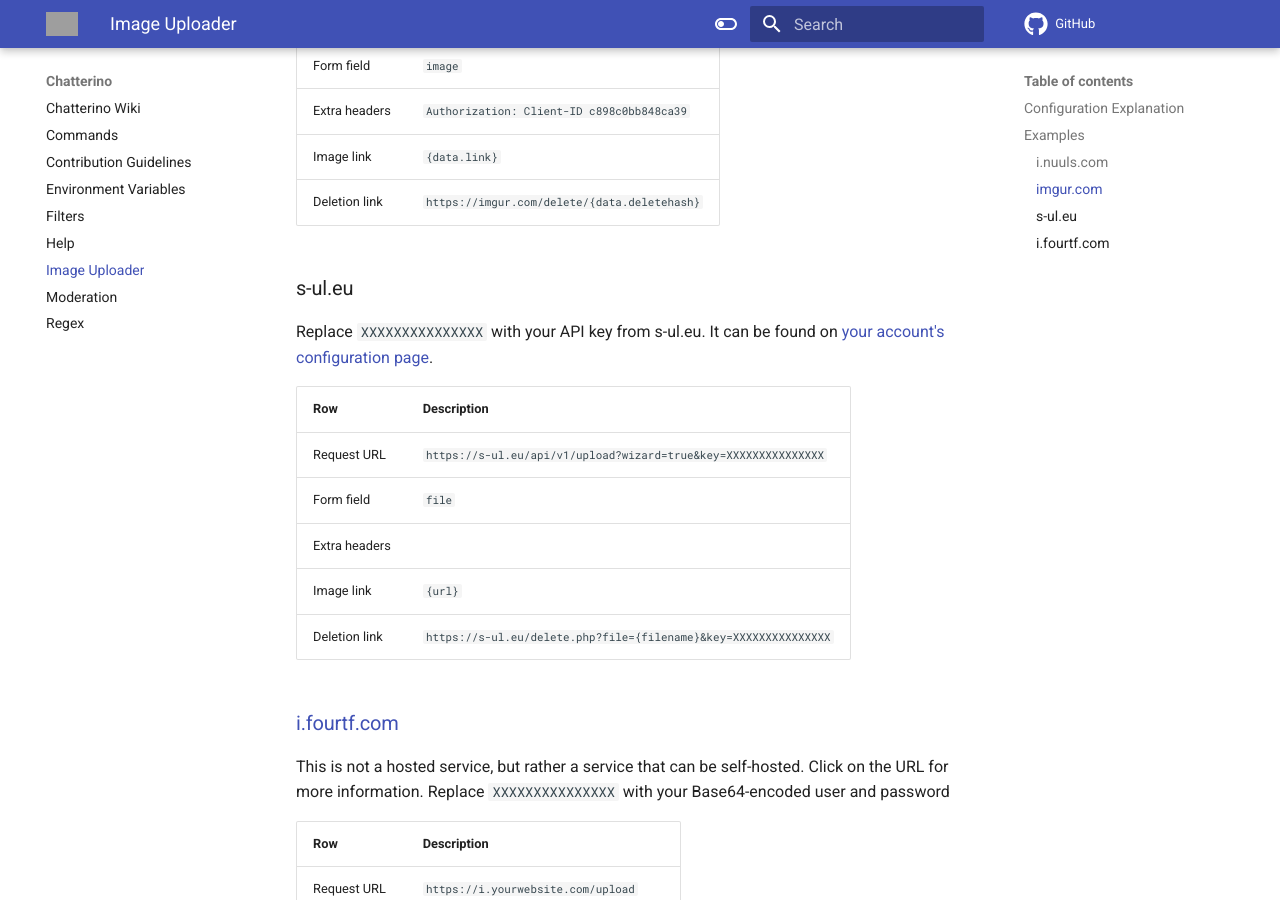
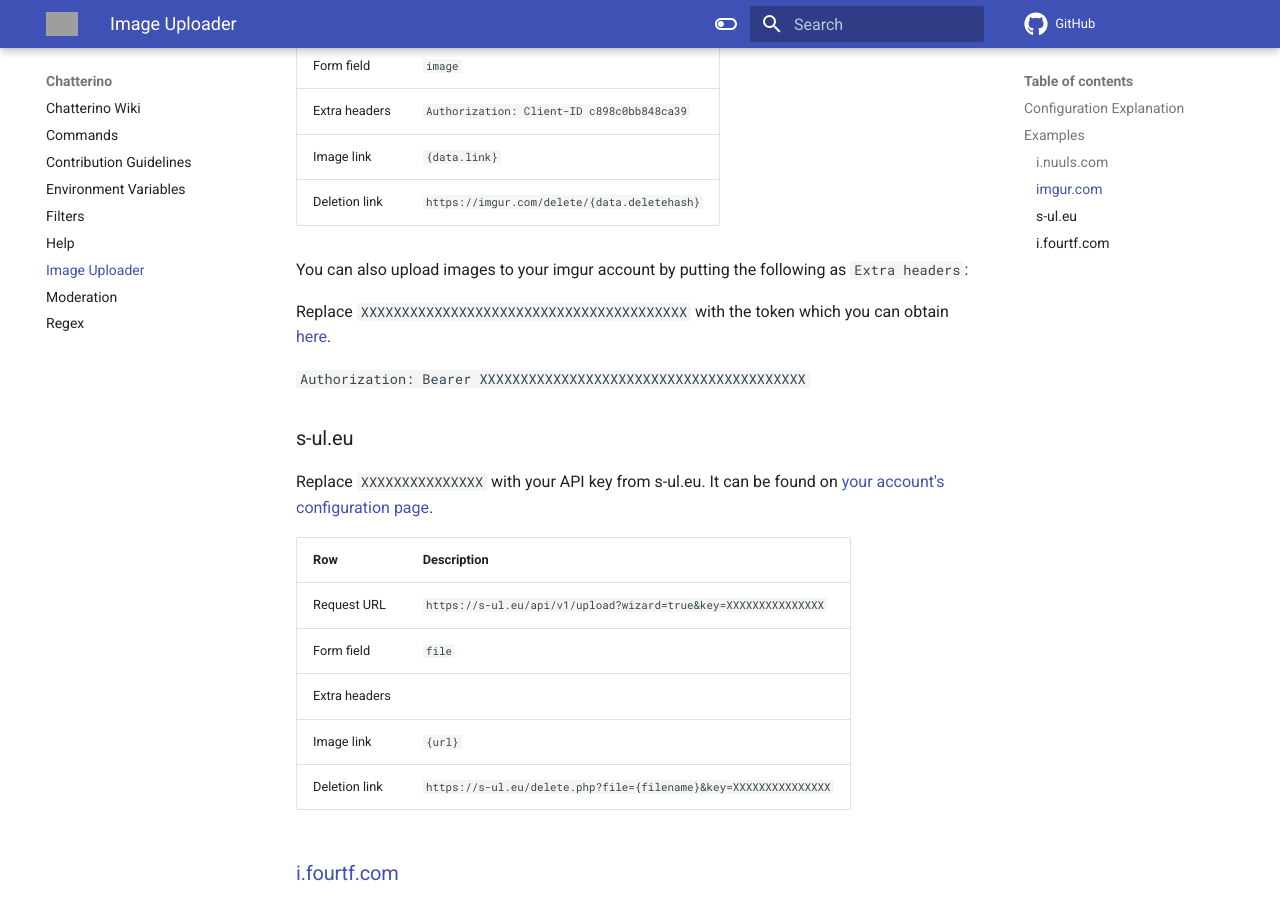
Before and after one commit to Chatterino/wiki, an MkDocs documentation site: the page built from docs/Image Uploader.md, in a window 1280 px wide and 900 px high, scrolled down 1357 px. Built offline with MkDocs 1.6.1 and Material for MkDocs 9.7.7, drawn with Linux system fonts in a browser that asks for light colours; comment, search, counter and statistics services are not loaded; grey boxes are pictures that could not be loaded.

Commit message:
Added information regarding ability to create own imgur token (#54)

```diff
--- a/docs/Image Uploader.md
+++ b/docs/Image Uploader.md
@@ -34,6 +34,12 @@
 |Image link|`{data.link}`|
 |Deletion link|`https://imgur.com/delete/{data.deletehash}`|
 
+You can also upload images to your imgur account by putting the following as `Extra headers`:
+
+Replace `XXXXXXXXXXXXXXXXXXXXXXXXXXXXXXXXXXXXXXXX` with the token which you can obtain [here](https://zneix.eu/imgurauth).
+
+`Authorization: Bearer XXXXXXXXXXXXXXXXXXXXXXXXXXXXXXXXXXXXXXXX`
+
 ### s-ul.eu
 Replace `XXXXXXXXXXXXXXX` with your API key from s-ul.eu. It can be found on [your account's configuration page](https://s-ul.eu/account/configurations).
 
```
